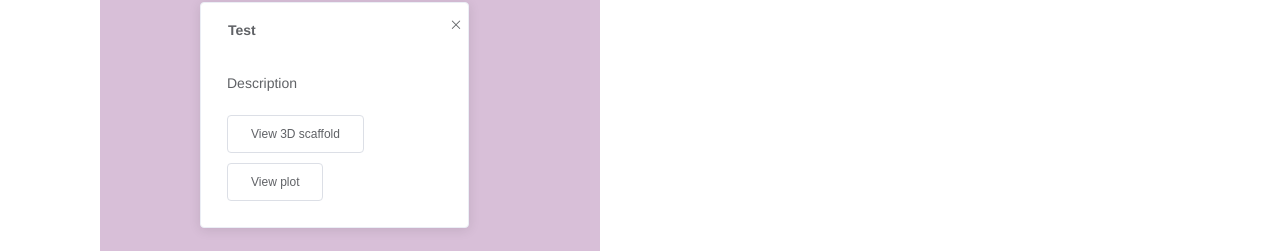
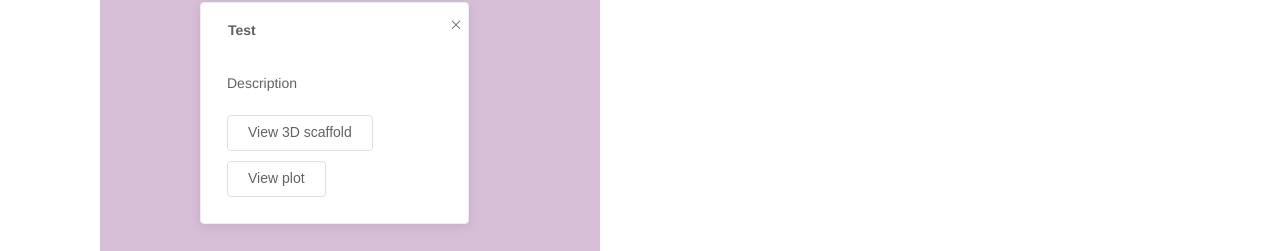
Before and after one commit to alan-wu/MapTooltip, a Vue app: page / in a window 1280 px wide. Shown: the part 298-549 px from the top of the page. Built offline with nearby package versions, Linux system fonts and the light colour scheme.

Commit message:
Adjust the buttons style.

```diff
--- a/src/components/TooltipContent.vue
+++ b/src/components/TooltipContent.vue
@@ -1,5 +1,5 @@
 <template>
-  <el-container class="container">
+  <el-container class="tooltip-container">
     <el-header height="30px" class="header">
       <div class="title">{{ content.title }}</div>
       <i v-if="displayCloseButton" class="el-icon-close icon"
@@ -61,7 +61,7 @@ export default {
 <!-- Add "scoped" attribute to limit CSS to this component only -->
 <style scoped>
 
-.container {
+.tooltip-container {
   text-align:justify;
 }
 
@@ -124,14 +124,15 @@ export default {
 
 .main >>> .el-button.is-round{
   border-radius: 4px;
-  padding: 12px 23px;
+  padding: 9px 20px 10px 20px;
   display: flex;
+  height: 36px;
 }
 
 .button {
   margin-left: 0px !important;
   margin-top: 0px !important;
-  font-size: 12px !important;
+  font-size: 14px !important;
 }
 
 .button+.button {
```
